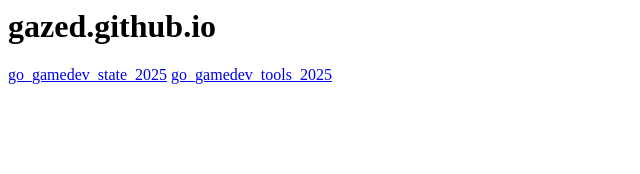
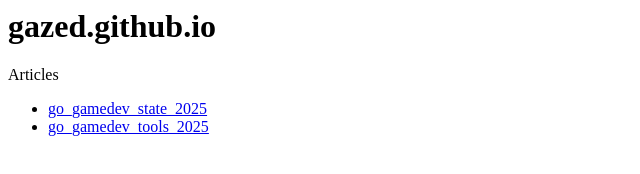
Before and after one commit to gazed/gazed.github.io, a plain HTML site: page index.html in a window 1280 px wide. Shown: the whole page, without its empty margins (0-640 px from the left). Drawn offline with Linux system fonts and the light colour scheme.

Commit message:
update index.

```diff
--- a/index.html
+++ b/index.html
@@ -1,4 +1,7 @@
 <h1>gazed.github.io</h1>
 
-<a href="https://gazed.github.io/go_gamedev_state_2025.html">go_gamedev_state_2025</a>
-<a href="https://gazed.github.io/go_gamedev_tools_2025.html">go_gamedev_tools_2025</a>
+Articles
+<ul>
+	<li><a href="https://gazed.github.io/go_gamedev_state_2025.html">go_gamedev_state_2025</a></li>
+	<li><a href="https://gazed.github.io/go_gamedev_tools_2025.html">go_gamedev_tools_2025</a></li>
+</ul>
```
